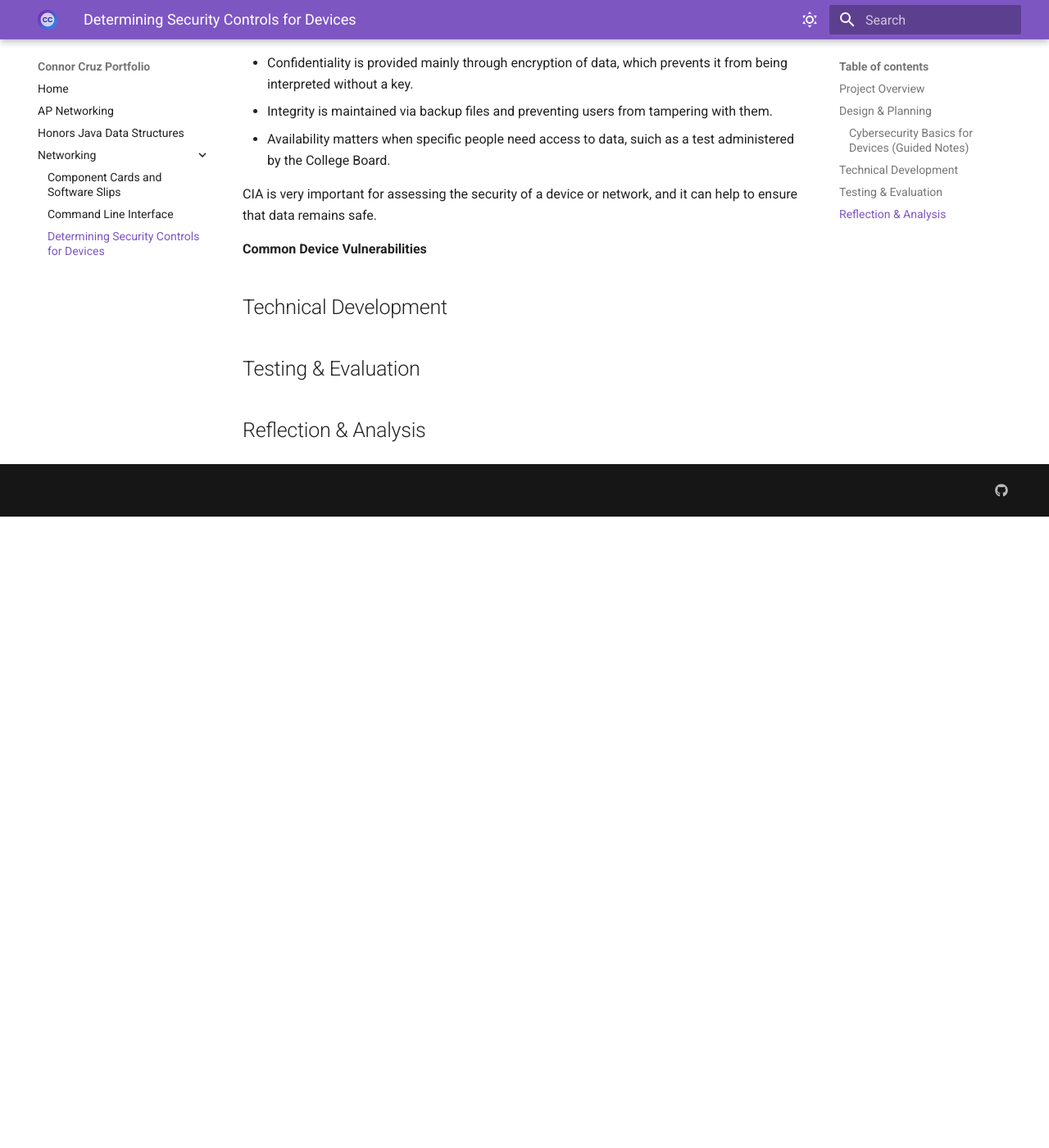
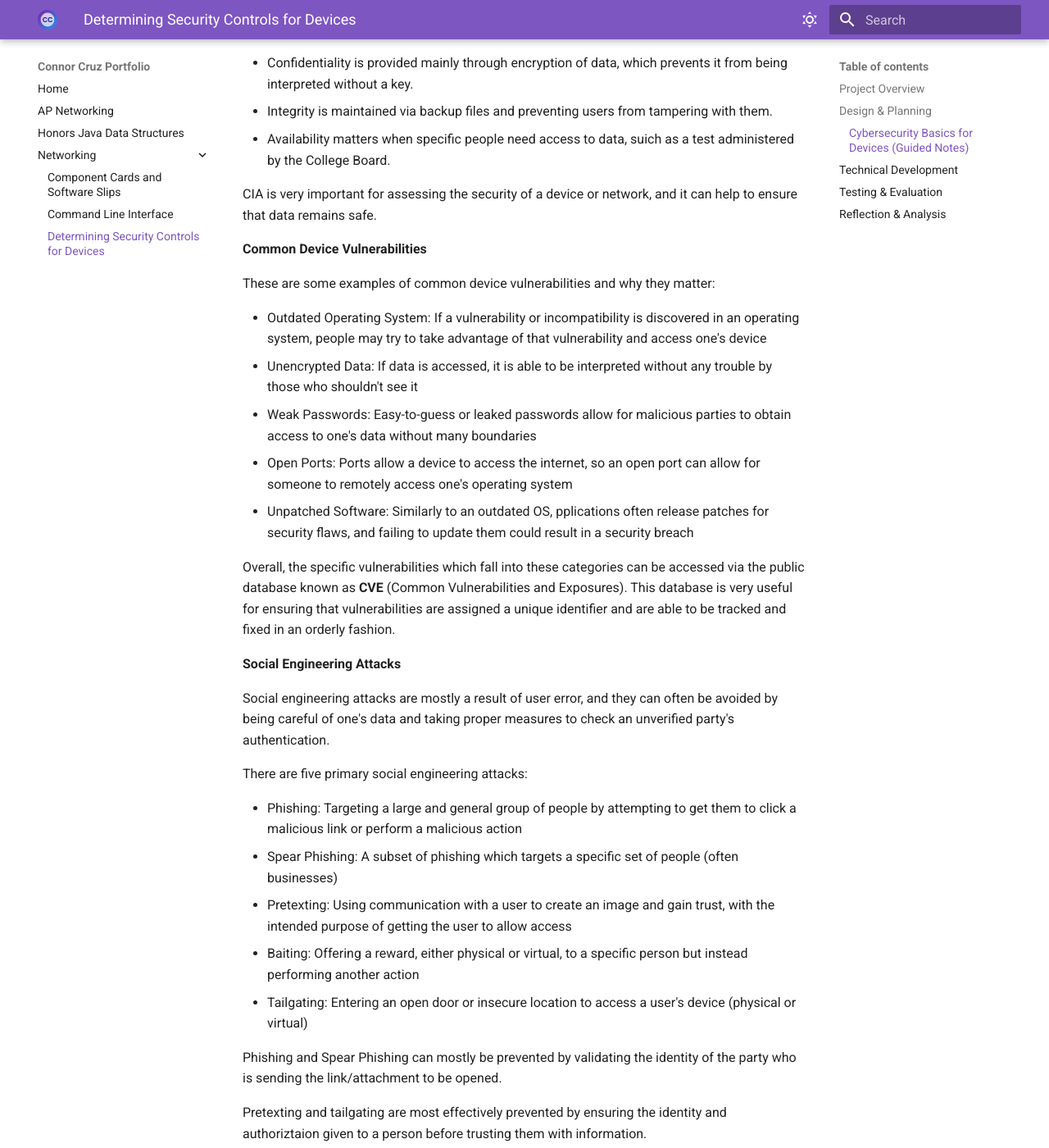
Before and after one commit to connorfcruz/cruz-connor-portfolio, an MkDocs documentation site: the page built from docs/networking/assignment3.md, in a window 1280 px wide and 1400 px high, scrolled down 1100 px. Shown: the whole window at 82% size. Built offline with MkDocs 1.6.1 and Material for MkDocs 9.7.7, drawn with Linux system fonts in a browser that asks for light colours; before the commit the page ends 1730 px from its top, so only the background shows below that; some of the changed text lies outside the part shown.

Commit message:
Added changes

```diff
--- a/docs/networking/assignment3.md
+++ b/docs/networking/assignment3.md
@@ -42,7 +42,39 @@ CIA is very important for assessing the security of a device or network, and it
 
 **Common Device Vulnerabilities**
 
+These are some examples of common device vulnerabilities and why they matter:
 
+- Outdated Operating System: If a vulnerability or incompatibility is discovered in an operating system, people may try to take advantage of that vulnerability and access one's device
+- Unencrypted Data: If data is accessed, it is able to be interpreted without any trouble by those who shouldn't see it
+- Weak Passwords: Easy-to-guess or leaked passwords allow for malicious parties to obtain access to one's data without many boundaries
+- Open Ports: Ports allow a device to access the internet, so an open port can allow for someone to remotely access one's operating system
+- Unpatched Software: Similarly to an outdated OS, pplications often release patches for security flaws, and failing to update them could result in a security breach
+
+Overall, the specific vulnerabilities which fall into these categories can be accessed via the public database known as **CVE** (Common Vulnerabilities and Exposures). This database is very useful for ensuring that vulnerabilities are assigned a unique identifier and are able to be tracked and fixed in an orderly fashion.
+
+**Social Engineering Attacks**
+
+Social engineering attacks are mostly a result of user error, and they can often be avoided by being careful of one's data and taking proper measures to check an unverified party's authentication.
+
+There are five primary social engineering attacks:
+
+- Phishing: Targeting a large and general group of people by attempting to get them to click a malicious link or perform a malicious action
+- Spear Phishing: A subset of phishing which targets a specific set of people (often businesses)
+- Pretexting: Using communication with a user to create an image and gain trust, with the intended purpose of getting the user to allow access
+- Baiting: Offering a reward, either physical or virtual, to a specific person but instead performing another action
+- Tailgating: Entering an open door or insecure location to access a user's device (physical or virtual)
+
+Phishing and Spear Phishing can mostly be prevented by validating the identity of the party who is sending the link/attachment to be opened.
+
+Pretexting and tailgating are most effectively prevented by ensuring the identity and authoriztaion given to a person before trusting them with information.
+
+Baiting is best prevented by being aware of suspicious or unknown devices and avoiding allowing them to connect to one's own devices.
+
+Here is an activity done with a partner in which scenarios of brecahed security (red slips) must be paired with remedies to the respective problems (the green slips).
+
+INSERT CARDS IMAGE
+
+After reviewing the slips once again after learning about specific social engineering attacks, the obtained answers were exactly the same as previously.
 
 ## Technical Development
 
```
Also changed, not shown: other parts of docs/networking/assignment3.md (+1 -1 lines), docs/images/Assignment2/sdf.png (added).
